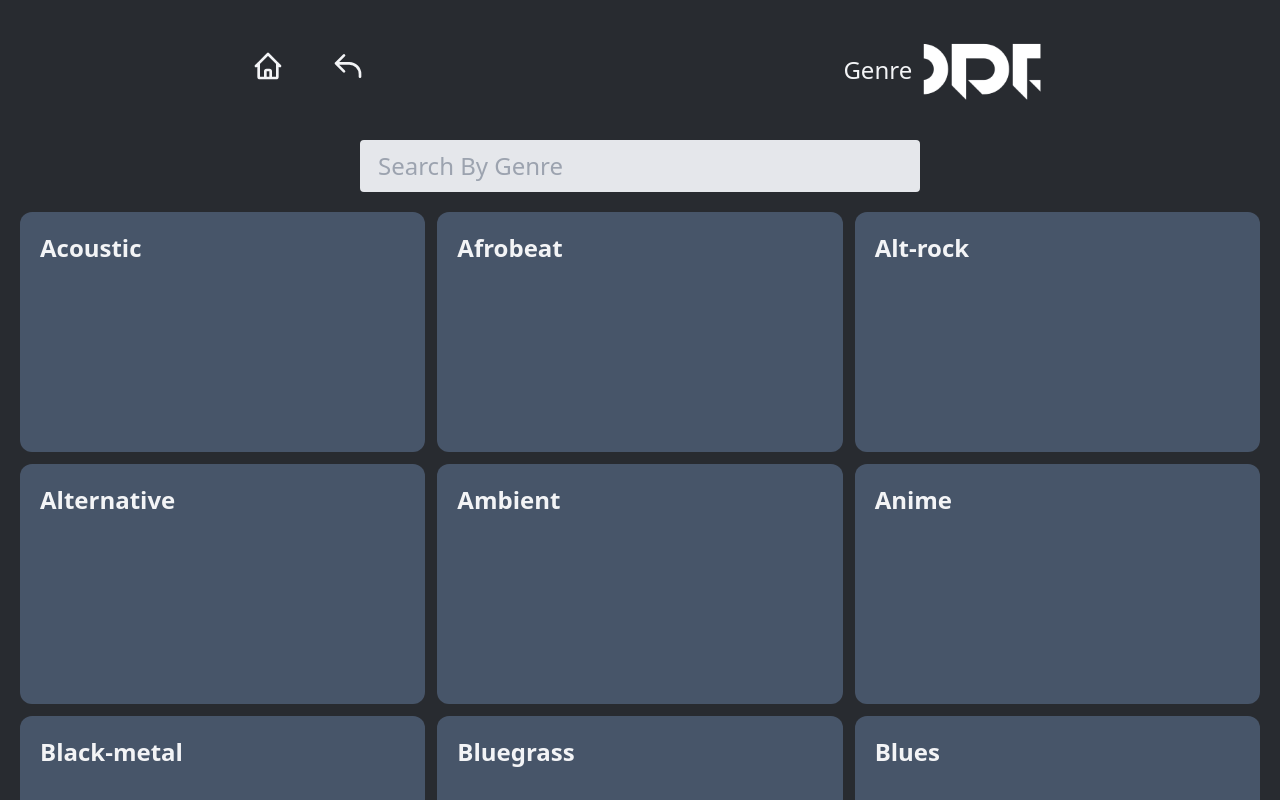
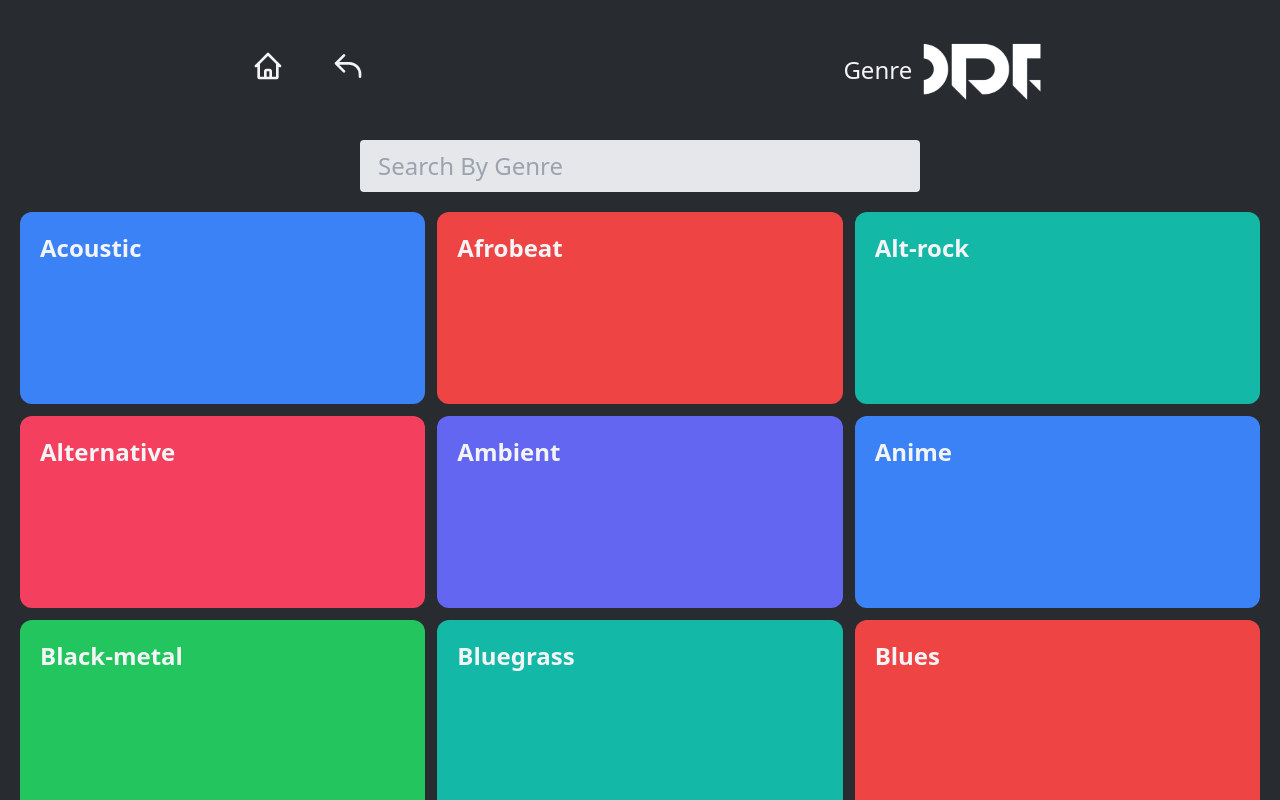
Before and after one commit to Ahljenn/odditory, a Next.js app: page /genre in a window 1280 px wide. Shown: the top 800 px of the page. Built offline with nearby package versions, Linux system fonts and the light colour scheme.

Commit message:
Added random colors on genre page

```diff
--- a/pages/genre/index.tsx
+++ b/pages/genre/index.tsx
@@ -11,6 +11,19 @@ import Head from 'next/head';
  * This component renders all the genres with a search bar functionality.
  * Colors are generated randomly upon each render.
  */
+
+const colors: string[] = [
+  'bg-rose-500',
+  'bg-blue-500',
+  'bg-green-500',
+  'bg-orange-500',
+  'bg-red-500',
+  'bg-purple-500',
+  'bg-pink-500',
+  'bg-teal-500',
+  'bg-indigo-500',
+];
+
 const Genre: React.FC = (): JSX.Element => {
   /**
    * @returns JSX.Element - renders the genre component.
@@ -49,9 +62,8 @@ const Genre: React.FC = (): JSX.Element => {
 
             return (
               <div
-                className="cursor-pointer rounded-xl align-start gap-1 h-60 font-bold bg-gradient-to-r
-                hover:from-indigo-500 hover:via-purple-500 hover:to-pink-500
-                bg-slate-600"
+                className={`cursor-pointer rounded-xl align-start gap-1 h-[12rem] font-bold hover:bg-slate-600
+                ${colors[Math.floor(Math.random() * colors.length)]}`}
                 key={key}
                 onClick={() => {
                   router.push({
--- a/pages/login.tsx
+++ b/pages/login.tsx
@@ -30,7 +30,7 @@ const Login = ({ providers }: any) => {
           </div>
 
           <div
-            className="bg-primary py-2 justify-center rounded flex flex-row items-center gap-2 cursor-pointer mt-2 sm:px-[4rem] hover:bg-slate-600 transition duration-100 ease-in-out"
+            className="bg-primary py-2 justify-center rounded flex flex-row items-center gap-2 cursor-pointer mt-2 sm:px-[4rem] hover:bg-[#1DB954] transition duration-100 ease-in-out"
             onClick={() => {
               signIn(providers.spotify.id, { callbackUrl: '/dashboard' }); //Take user to dashboard
             }}
@@ -40,7 +40,7 @@ const Login = ({ providers }: any) => {
           </div>
 
           <div
-            className="bg-primary py-2 justify-center rounded flex flex-row items-center gap-2 cursor-pointer mt-2 sm:px-[4rem] hover:bg-slate-600 transition duration-100 ease-in-out"
+            className="bg-primary py-2 justify-center rounded flex flex-row items-center gap-2 cursor-pointer mt-2 sm:px-[4rem] hover:bg-indigo-600 transition duration-100 ease-in-out"
             onClick={() => {
               Router.push('/guest');
             }}
```
